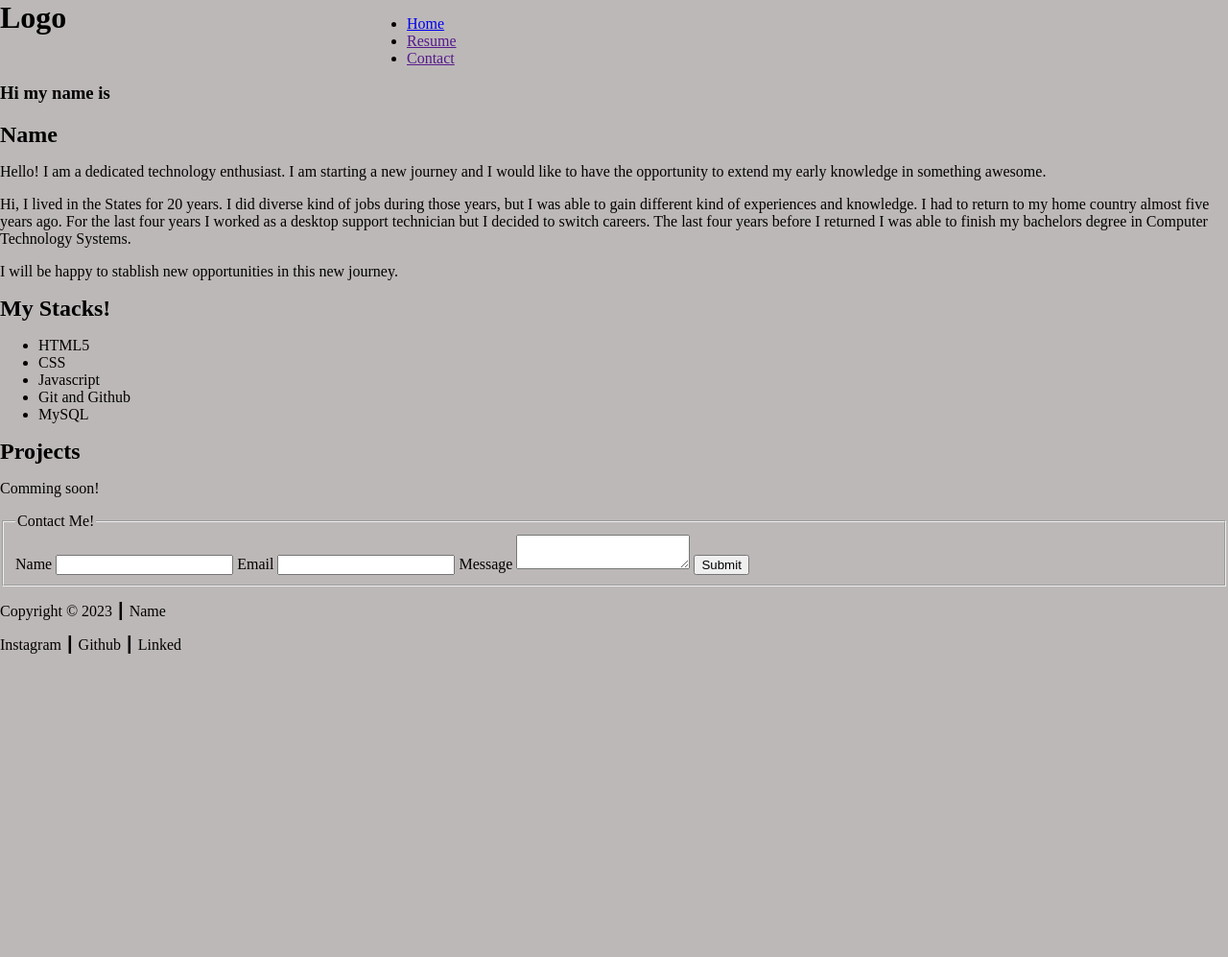
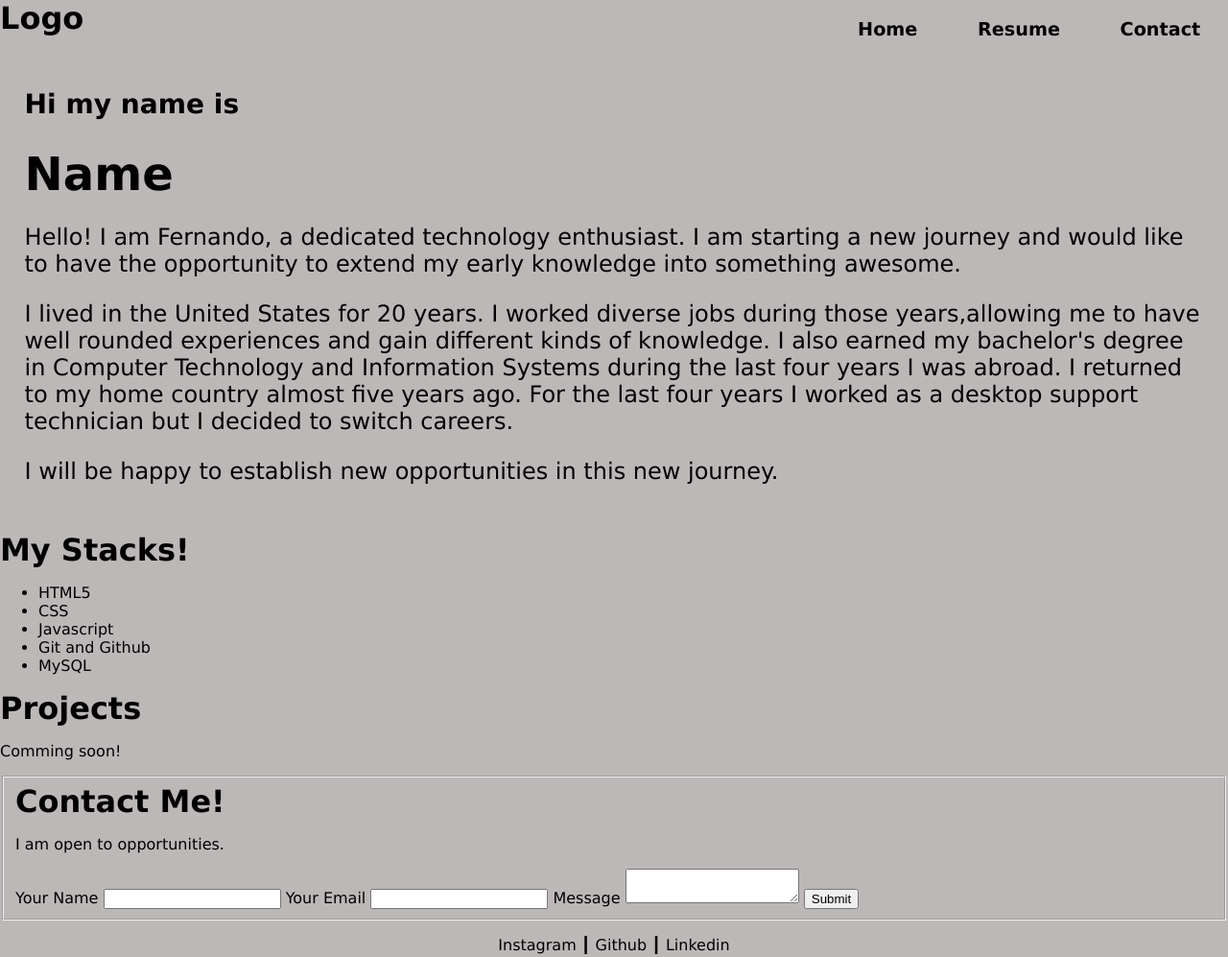
Before and after one commit to fminor5/HTML-Projects, a plain HTML site: page personal/index.html in a window 1280 px wide. Shown: the top 997 px of the page at 96% size. Before the commit the page ends 800 px from the top, so only its background shows below. Drawn offline with Linux system fonts and the light colour scheme.

Commit message:
Adding styles for semantic elements.

```diff
--- a/personal/index.html
+++ b/personal/index.html
@@ -27,36 +27,36 @@
           <h3>Hi my name is</h3>
           <h1>Name</h1>
           <p>
-            Hello! I am a dedicated technology enthusiast. I am starting a new
-            journey and I would like to have the opportunity to extend my early
-            knowledge in something awesome.
+            Hello! I am Fernando, a dedicated technology enthusiast. I am
+            starting a new journey and would like to have the opportunity to
+            extend my early knowledge into something awesome.
           </p>
           <p>
-            Hi, I lived in the States for 20 years. I did diverse kind of jobs
-            during those years, but I was able to gain different kind of
-            experiences and knowledge. I had to return to my home country almost
+            I lived in the United States for 20 years. I worked diverse jobs
+            during those years,allowing me to have well rounded experiences and
+            gain different kinds of knowledge. I also earned my bachelor's
+            degree in Computer Technology and Information Systems during the
+            last four years I was abroad. I returned to my home country almost
             five years ago. For the last four years I worked as a desktop
-            support technician but I decided to switch careers. The last four
-            years before I returned I was able to finish my bachelors degree in
-            Computer Technology Systems.
+            support technician but I decided to switch careers.
           </p>
           <p>
-            I will be happy to stablish new opportunities in this new journey.
+            I will be happy to establish new opportunities in this new journey.
           </p>
         </section>
       </main>
       <div>
-        <section>
+        <section id="stacks">
           <h1>My Stacks!</h1>
           <ul>
             <li>HTML5</li>
             <li>CSS</li>
             <li>Javascript</li>
-            <!-- <li>*** Typescript</li> -->
             <li>Git and Github</li>
             <li>MySQL</li>
+            <!-- <li>*** Typescript</li> -->
+            <!-- <li>*** Scrum</li> -->
             <!-- <li>Inkscape</li> -->
-            <!-- <li>*** Scrum</li> -->
             <!-- <li>*** AWS</li> -->
           </ul>
         </section>
@@ -68,10 +68,11 @@
           <form id="form">
             <!-- Starting the form -->
             <fieldset>
-              <legend>Contact Me!</legend>
-              <label for="name">Name</label>
+              <h1>Contact Me!</h1>
+              <p>I am open to opportunities.</p>
+              <label for="name">Your Name</label>
               <input name="custName" id="name" type="text" />
-              <label for="mail">Email</label>
+              <label for="mail">Your Email</label>
               <input name="custEmail" id="mail" type="email" />
               <label for="message">Message</label>
               <textarea name="custMessage" id="message"></textarea>
@@ -82,8 +83,8 @@
       </div>
       <footer>
         <!-- Use the footer area to add webpage footer content -->
+        <p>Instagram &#9475; Github &#9475; Linkedin</p>
         <p>Copyright &#169; 2023 &#9475; Name</p>
-        <p>Instagram &#9475; Github &#9475; Linked</p>
       </footer>
     </div>
   </body>
--- a/personal/reset1.css
+++ b/personal/reset1.css
@@ -1,13 +1,13 @@
 /* CSS reset */
 
 body,
+div,
 header,
 nav,
 main,
 section,
 footer,
 h1,
-div,
 img {
   margin: 0;
   padding: 0;
--- a/personal/styles.css
+++ b/personal/styles.css
@@ -1,22 +1,53 @@
+@charset "utf-8";
+
+/* Style rules for body and images */
 body {
   background-color: #bdb8b8;
   /* color: white; */
+  /* np p119 */
+  font-family: Verdana, Geneva, Tahoma, sans-serif;
 }
 
+/* Style rule for header */
 header {
   width: 25%;
   float: left;
 }
 
+/* Styles for navigation area*/
 nav {
   width: 70%;
   float: right;
   /* margin: 5em 3em 0 0; */
 }
 
+nav ul {
+  list-style-type: none;
+  margin: 0;
+  text-align: right;
+}
+
+nav li {
+  display: inline-block;
+  font-size: 1.2em;
+  font-family: Verdana, Arial, sans-serif;
+  font-weight: bold;
+}
+
+nav li a {
+  display: block;
+  color: black;
+  text-align: center;
+  padding: 1em 1.5em;
+  text-decoration: none;
+}
+
+/* Styles for main area */
 main {
   /* Later check changing this to left */
-  clear: right;
+  clear: left;
+  padding: 2%;
+  font-size: 1.5em;
 }
 
 /* Text Area Styles  */
@@ -28,3 +59,16 @@ width: 95%;
 }
 */
 /* ver mas alla de lo que la gente necesita */
+
+/* Styles for footer content */
+footer p {
+  font-size: 1em;
+  text-align: center;
+  padding: 0 1em;
+  /* text-decoration: none; */
+}
+
+/* Elements styles */
+h1 {
+  font-size: 2em;
+}
```
